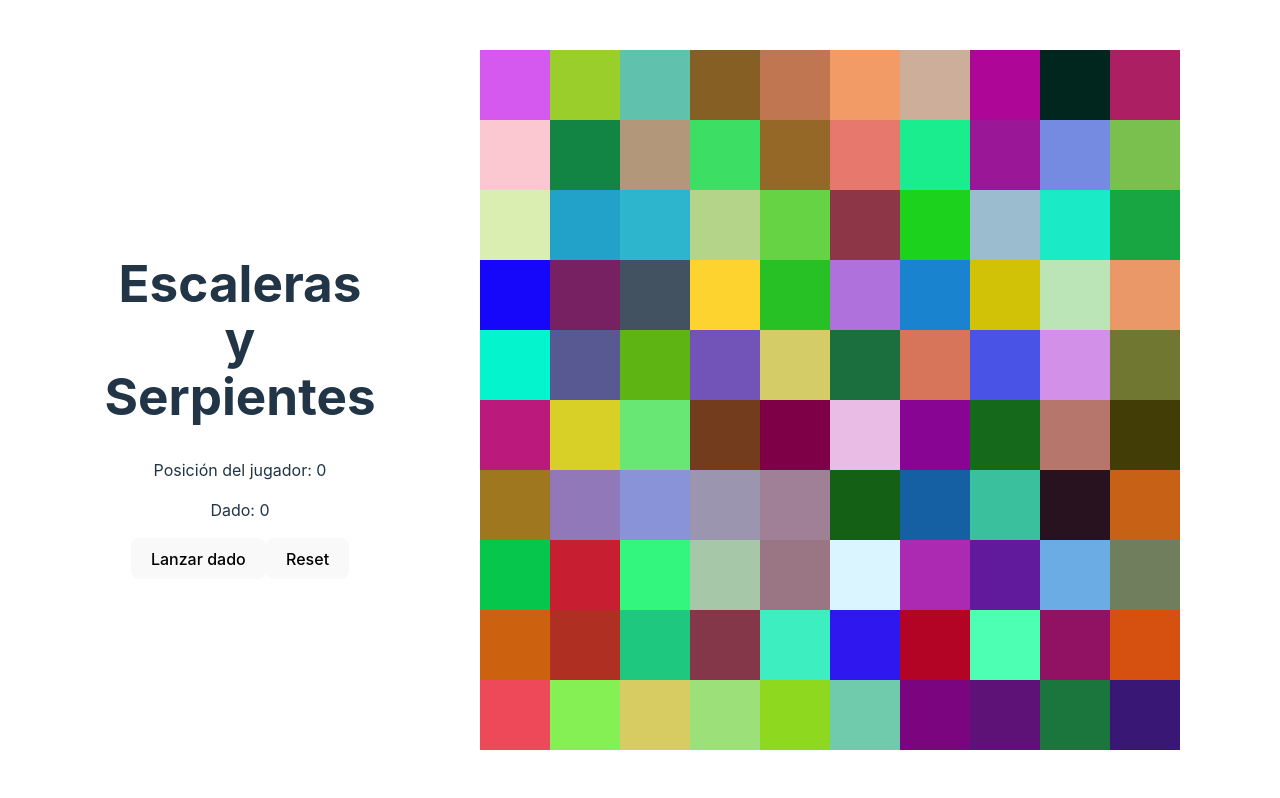
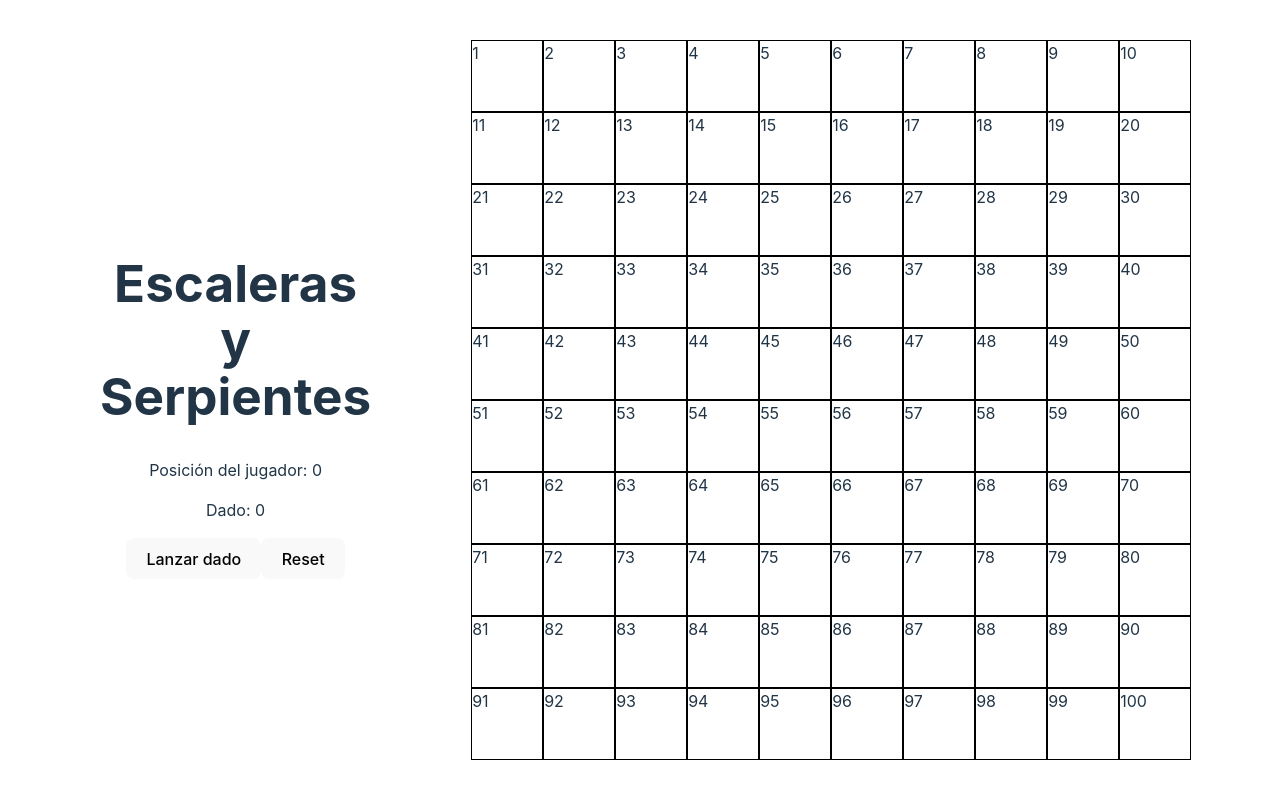
Before and after one commit to JoanG1/EscalerasYSerpientes, a React (Vite) app: page / in a window 1280 px wide. Built offline with nearby package versions, Linux system fonts and the light colour scheme.

Commit message:
Se agrega funcion para comparacion de posicion jugador para cambiar de color su casilla

```diff
--- a/src/App.css
+++ b/src/App.css
@@ -12,7 +12,6 @@
   align-items: center;
   justify-content: center;
 
-
 }
 
 .DivMatrix{
@@ -26,6 +25,7 @@
   width: 1000px;
   height: auto;
 
+
 }
 
 .PrincipalDiv{
--- a/src/App.jsx
+++ b/src/App.jsx
@@ -4,7 +4,10 @@ import viteLogo from '/vite.svg'
 import './App.css'
 import ColorMatrix from './components/ColorMatrix';
 
+
 const App = () => {
+
+
   const [playerPosition, setPlayerPosition] = useState(0)
   const [diceResult , setDiceResult] = useState(0)
 
@@ -22,6 +25,11 @@ const App = () => {
     setPlayerPosition(0)
 
   }
+
+
+
+
+
 
   return (
     <div className='PrincipalDiv'>
@@ -43,7 +51,7 @@ const App = () => {
 
       <div className='DivMatrix'>
 
-      <ColorMatrix />
+      <ColorMatrix position = {playerPosition}/>
 
       </div>
 
--- a/src/components/ColorMatrix.css
+++ b/src/components/ColorMatrix.css
@@ -5,15 +5,16 @@
     width: auto; /* Ajusta el ancho de acuerdo a tus necesidades */
     justify-content: center;
 
-
   }
 
   .color-row {
     display: flex;
     flex-direction: row;
+
   }
 
   .color-cell {
     width: 70px; /* Ajusta el ancho de cada celda según tus necesidades */
     height: 70px; /* Ajusta la altura de cada celda según tus necesidades */
+
   }
--- a/src/components/ColorMatrix.jsx
+++ b/src/components/ColorMatrix.jsx
@@ -1,13 +1,19 @@
 import './ColorMatrix.css'
-import React from 'react';
+import React, { useState } from 'react';
+
 
 
 const ColorMatrix = React.memo((props) => {
+
     const rows = 10;
     const columns = 10;
+    let contador = 0;
+
+    console.log(props.Dado)
 
     // Generar la matriz de colores
-    const matrix = [];
+    const matrix = []
+
 
     for (let i = 0; i < rows; i++) {
       const row = [];
@@ -19,13 +25,34 @@ const ColorMatrix = React.memo((props) => {
         )}, ${Math.floor(Math.random() * 256)})`;
 
         // Agregar el color a la fila
+        contador++
+
+        if(props.position == contador){
+
+          row.push(
+            <div
+            position={contador}
+            key={`${i}-${j}`}
+            className="color-cell"
+            style={{ backgroundColor: "red", border: "1px solid #000000"}}>
+            {contador}
+            </div>
+          );
+
+
+        }else{
         row.push(
           <div
-            key={`${i}-${j}`}
-            className="color-cell"
-            style={{ backgroundColor: color }}
-          />
+          position={contador}
+          key={`${i}-${j}`}
+          className="color-cell"
+          style={{ backgroundColor: "white", border: "1px solid #000000"}}>
+          {contador}
+          </div>
         );
+        }
+
+
       }
 
       // Agregar la fila a la matriz
@@ -36,7 +63,14 @@ const ColorMatrix = React.memo((props) => {
       );
     }
 
+
+
+    console.log(matrix)
+    console.log(ColorMatrix)
+
     return <div className="color-matrix">{matrix}</div>
 });
 
+
+
 export default ColorMatrix
```
